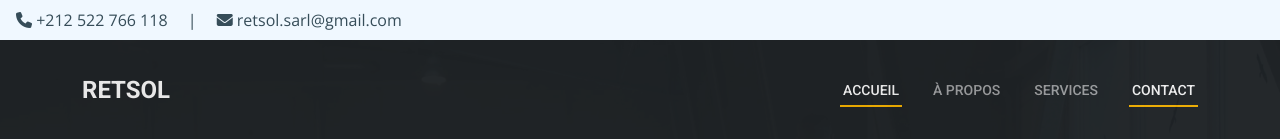
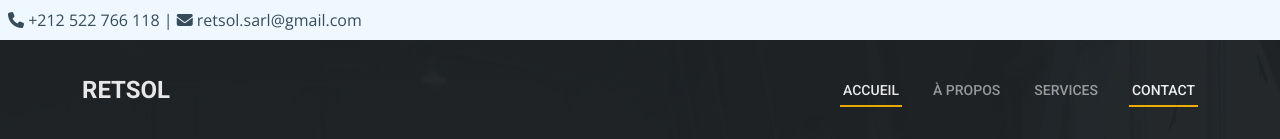
Before and after one commit to mehdikmiti/retsol, a plain HTML site: page index.html in a window 1280 px wide. Shown: the top 139 px of the page. Drawn offline with nearby package versions, Linux system fonts and the light colour scheme.

Commit message:
Second commit

```diff
--- a/index.html
+++ b/index.html
@@ -87,9 +87,9 @@
 
   <div class="info-bar" style="background-color:aliceblue;">
     <div class="mx-2">
-      <span class="mx-2"><i class="fa-solid fa-phone"></i> +212 522 766 118</span>
-      <span class="mx-2">|</span>
-      <span class="mx-2"><i class="fa-solid fa-envelope"></i> retsol.sarl@gmail.com</span>
+      <span class=""><i class="fa-solid fa-phone"></i> +212 522 766 118</span>
+      <span class="">|</span>
+      <span class=""><i class="fa-solid fa-envelope"></i> retsol.sarl@gmail.com</span>
     </div>
   </div>
 
```
